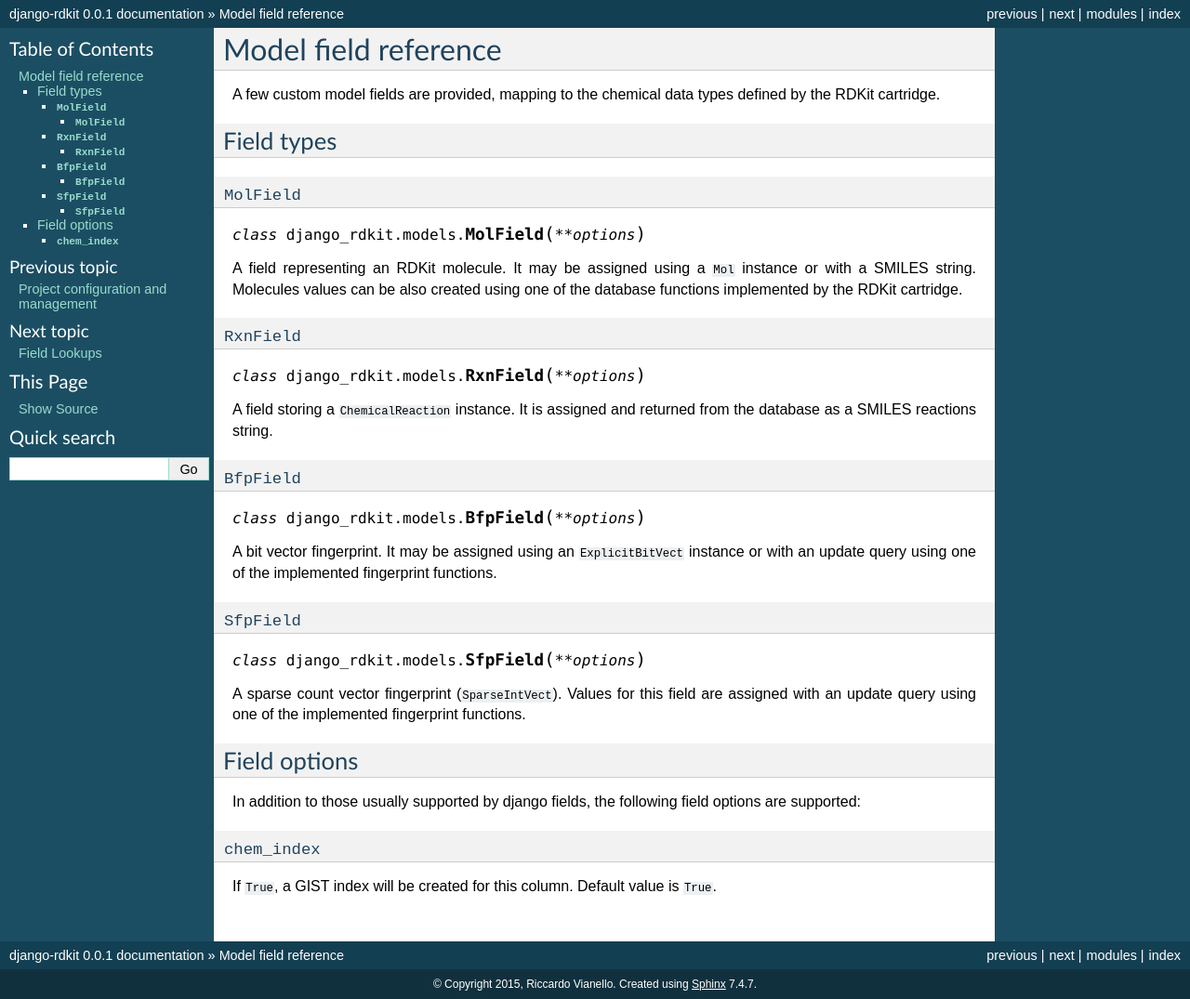
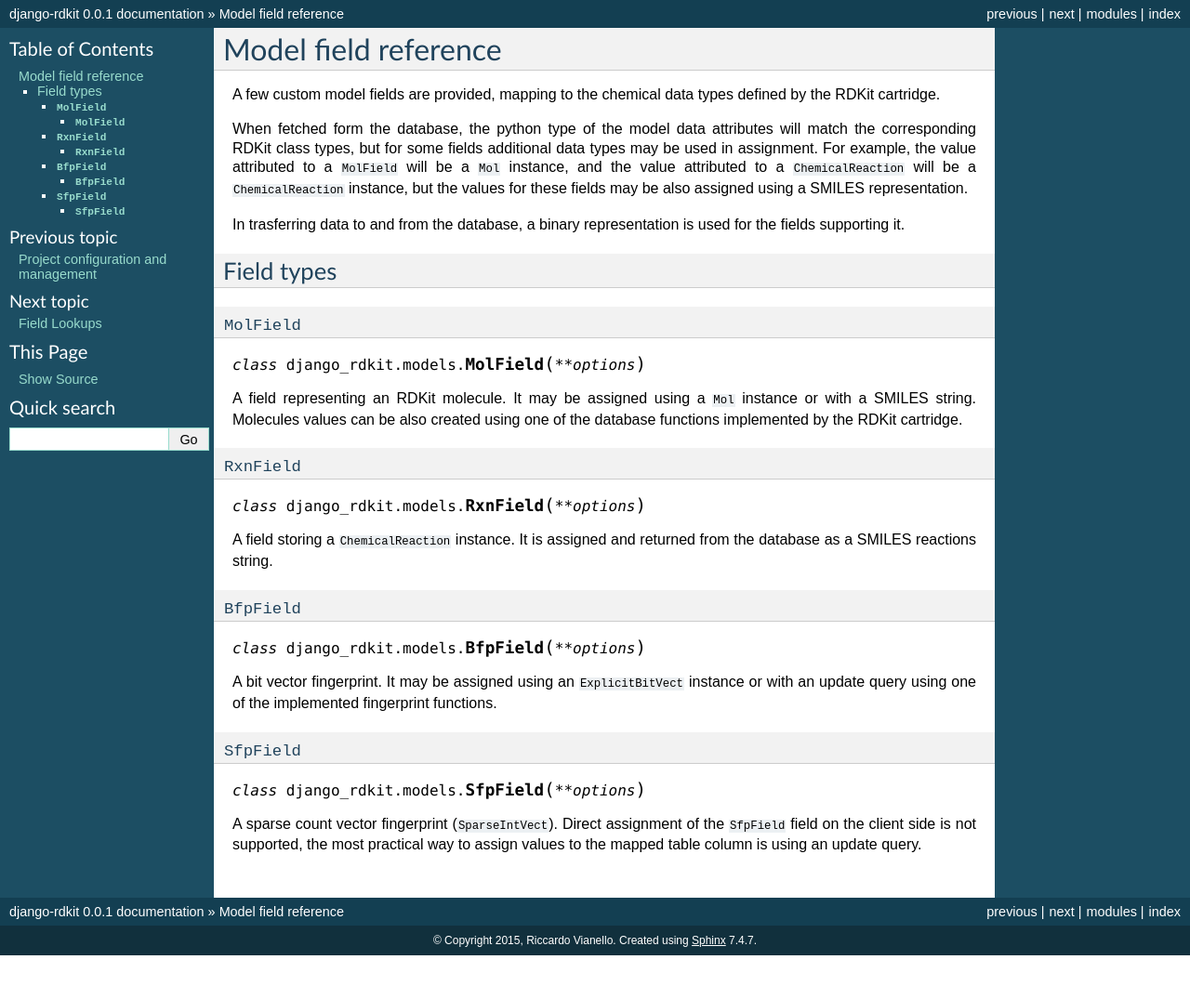
Before and after one commit to rdkit/django-rdkit, a Sphinx documentation site: the page built from docs/fields.rst, in a window 1280 px wide. Shown: the whole page at 93% size. Built offline with Sphinx 7.4.7, drawn with Linux system fonts in a browser that asks for light colours; after the commit the page ends 1028 px from its top, so only the background shows below that.

Commit message:
improvements and cleanups

```diff
--- a/docs/fields.rst
+++ b/docs/fields.rst
@@ -6,6 +6,10 @@ Model field reference
 .. currentmodule:: django_rdkit.models
 
 A few custom model fields are provided, mapping to the chemical data types defined by the RDKit cartridge.
+
+When fetched form the database, the python type of the model data attributes will match the corresponding RDKit class types, but for some fields additional data types may be used in assignment. For example, the value attributed to a ``MolField`` will be a ``Mol`` instance, and the value attributed to a ``ChemicalReaction`` will be a ``ChemicalReaction`` instance, but the values for these fields may be also assigned using a SMILES representation.
+
+In trasferring data to and from the database, a binary representation is used for the fields supporting it.
 
 Field types
 -----------
@@ -39,15 +43,4 @@ A bit vector fingerprint. It may be assigned using an ``ExplicitBitVect`` instan
 .. class:: SfpField(**options)
 
 
-A sparse count vector fingerprint (``SparseIntVect``). Values for this field are assigned with an update query using one of the implemented fingerprint functions.
-
-
-Field options
--------------
-
-In addition to those usually supported by django fields, the following field options are supported:
-
-``chem_index``
-..............
-
-If ``True``, a GIST index will be created for this column. Default value is ``True``.
+A sparse count vector fingerprint (``SparseIntVect``). Direct assignment of the ``SfpField`` field on the client side is not supported, the most practical way to assign values to the mapped table column is using an update query.
```
